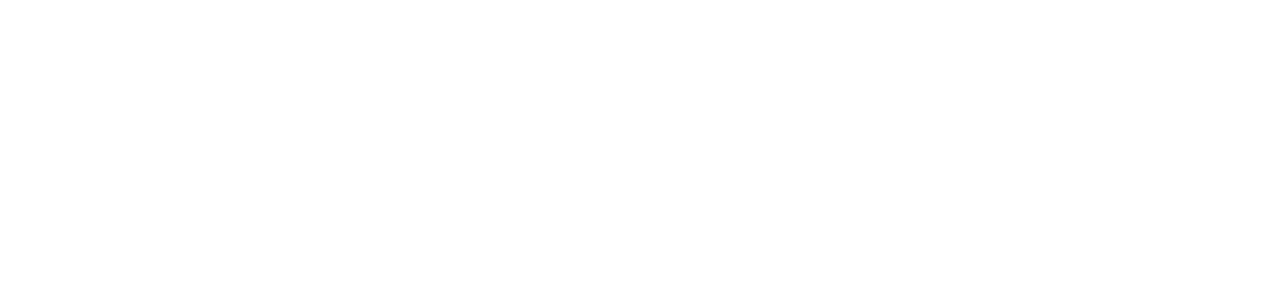
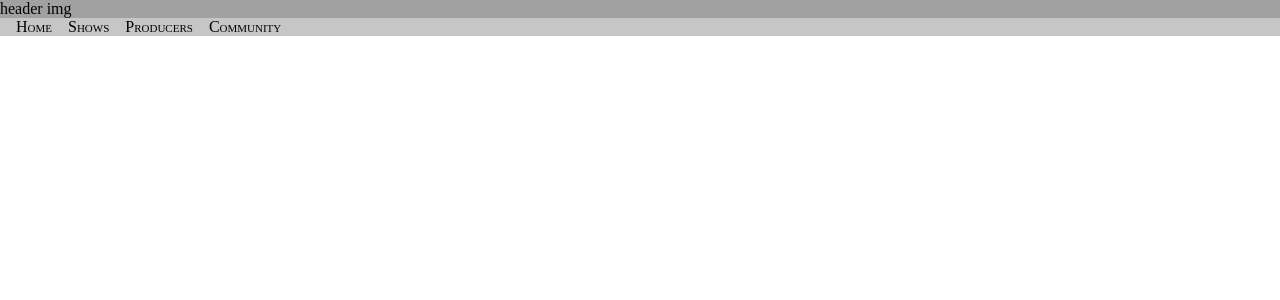
Before and after one commit to Carowa27/hubnet, a React (Vite) app: page /community in a window 1280 px wide. Shown: the top 300 px of the page. Built offline with nearby package versions, Linux system fonts and the light colour scheme.

Commit message:
(build) add folder & header structure, css & img

```diff
--- a/index.html
+++ b/index.html
@@ -4,7 +4,7 @@
     <meta charset="UTF-8" />
     <link rel="icon" type="image/svg+xml" href="/vite.svg" />
     <meta name="viewport" content="width=device-width, initial-scale=1.0" />
-    <title>Vite + React + TS</title>
+    <title>Hubnet</title>
   </head>
   <body>
     <div id="root"></div>
--- a/src/Header.tsx
+++ /dev/null
@@ -1,3 +0,0 @@
-export const Header = () => {
-  return <></>;
-};
--- /dev/null
+++ b/src/pages_layout/Header.tsx
@@ -0,0 +1,24 @@
+import { Link } from "react-router-dom";
+import "../../start.css";
+
+export const Header = () => {
+  return (
+    <>
+      <div className="header-img">header img</div>
+      <div className="header-menu">
+        <Link className="menu-link" to="/">
+          Home
+        </Link>
+        <Link className="menu-link" to="/shows">
+          Shows
+        </Link>
+        <Link className="menu-link" to="/producers">
+          Producers
+        </Link>
+        <Link className="menu-link" to="/community">
+          Community
+        </Link>
+      </div>
+    </>
+  );
+};
--- a/start.css
+++ b/start.css
@@ -1 +1,29 @@
 /* TEMPORARY STYLING FILE */
+/*root*/
+html,
+body {
+  width: 100dvw;
+  margin: 0;
+}
+
+/* header */
+.header-img {
+  width: 100%;
+  height: fit-content;
+  background: rgb(161, 161, 161);
+}
+
+.header-menu {
+  width: 100%;
+  height: fit-content;
+  background: rgb(198, 198, 198);
+  display: flex;
+  gap: 1rem;
+  padding-left: 1rem;
+}
+
+.menu-link {
+  text-decoration: none;
+  color: inherit;
+  font-variant: small-caps;
+}
```
Also changed, not shown: src/Router.tsx (+6 -6 lines), src/pages_layout/Community.tsx (renamed from src/Community.tsx), src/pages_layout/Error.tsx (renamed from src/Error.tsx), src/pages_layout/Footer.tsx (renamed from src/Footer.tsx), src/pages_layout/Home.tsx (renamed from src/Home.tsx), src/pages_layout/Layout.tsx (renamed from src/Layout.tsx), src/pages_layout/Producers.tsx (renamed from src/Producers.tsx), src/pages_layout/Shows.tsx (renamed from src/Shows.tsx), 1 other file (tests, documents, lock files or other folders).
